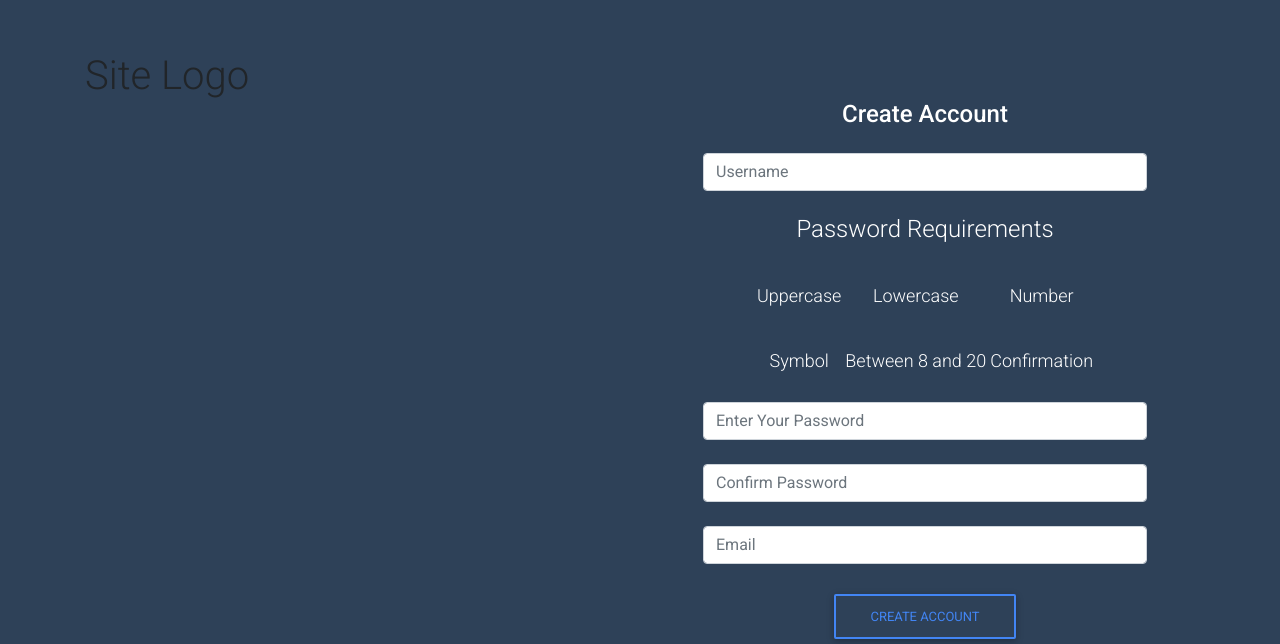
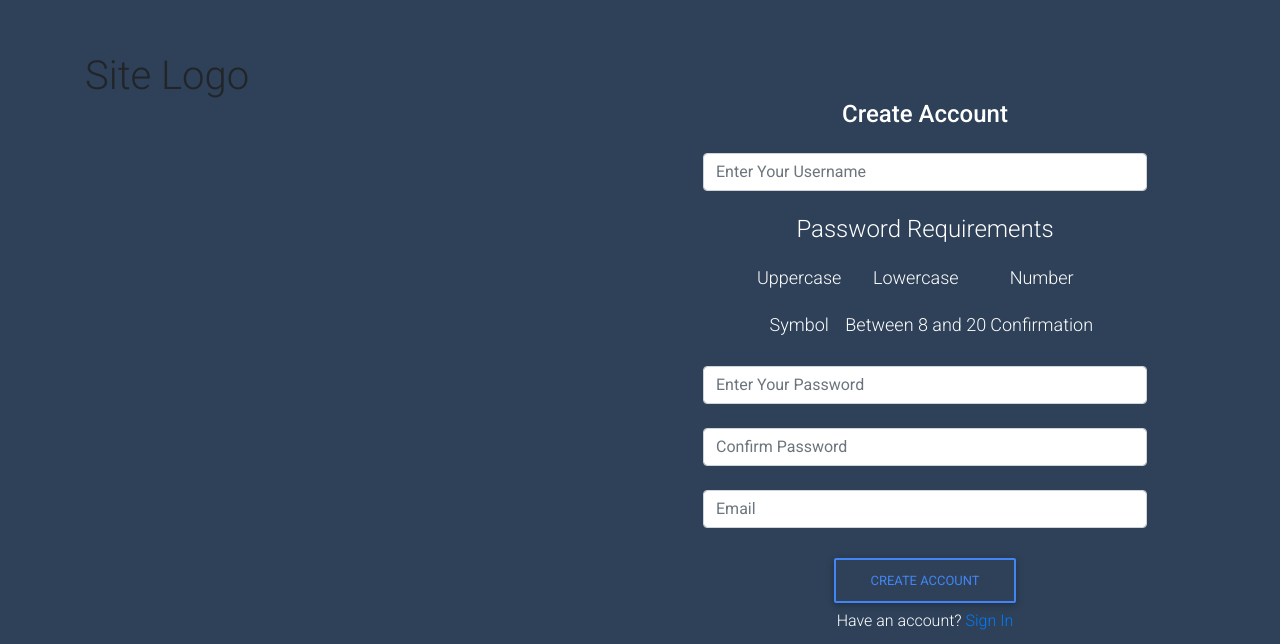
Before and after one commit to Joehill27/CalendarShare, a React (Create React App) app in the folder client/: page /createaccountv2 in a window 1280 px wide. Shown: the part 156-800 px from the top of the page. Built offline with nearby package versions, Linux system fonts and the light colour scheme.

Commit message:
Made  creataccount beautiful

```diff
--- a/client/src/Components/CreateAccount.js
+++ b/client/src/Components/CreateAccount.js
@@ -12,12 +12,12 @@ class CreateAccount extends Component {
     this.state = {
       username: '',
       password: '',
-      uppercase: 'red',
-      lowercase: 'red',
-      number: 'red',
-      symbol: 'red',
-      length: 'red',
-      passconfirm: 'red',
+      uppercase: true,
+      lowercase: true,
+      number: true,
+      symbol: true,
+      length: true,
+      passconfirm: true,
       checkPass: '',
       passconfirmed: '0',
       email: '',
@@ -44,22 +44,22 @@ class CreateAccount extends Component {
 
       // Check that the password meets our requirements
       var password = this.state.password;
-      if(password.match(/[A-Z]/g) != null) this.setState({uppercase: 'green'}); // We have an uppercase
-      else this.setState({uppercase: 'red', passconfirmed: '0'});
-      if(password.match(/[a-z]/g) != null) this.setState({lowercase: 'green'}); // We have a lowercase
-      else this.setState({lowercase: 'red', passconfirmed: '0'});
-      if(password.match(/\d+/g) != null) this.setState({number: 'green'}); // We have a number
-      else this.setState({number: 'red', passconfirmed: '0'});
-      if(password.match(/[^\s\w]/g) != null) this.setState({symbol: 'green'}); // We have a symbol
-      else this.setState({symbol: 'red', passconfirmed: '0'});
-      if((password.length >= 8 && password.length <= 20)) this.setState({length: 'green'}); // We have correct length
-      else this.setState({length: 'red', passconfirmed: '0'});
+      if(password.match(/[A-Z]/g) != null) this.setState({uppercase: false}); // We have an uppercase
+      else this.setState({uppercase: true, passconfirmed: '0'});
+      if(password.match(/[a-z]/g) != null) this.setState({lowercase: false}); // We have a lowercase
+      else this.setState({lowercase: true, passconfirmed: '0'});
+      if(password.match(/\d+/g) != null) this.setState({number: false}); // We have a number
+      else this.setState({number: true, passconfirmed: '0'});
+      if(password.match(/[^\s\w]/g) != null) this.setState({symbol: false}); // We have a symbol
+      else this.setState({symbol: true, passconfirmed: '0'});
+      if((password.length >= 8 && password.length <= 20)) this.setState({length: false}); // We have correct length
+      else this.setState({length: true, passconfirmed: '0'});
       var matches = password.match(/^(?=.*[A-Z])(?=.*[a-z])(?=.*\d)(?=.*[\W_])\S{8,20}$/g);
       if(matches == null) console.log("Password does not meet requirements");
 
       // Checking that confirmation works
-      if(this.state.checkPass === this.state.password) this.setState({ passconfirm: 'green' });
-      else this.setState({ passconfirm: 'red', passconfirmed: '0' });
+      if(this.state.checkPass === this.state.password && this.state.checkPass != '' && this.state.password != '') this.setState({ passconfirm: false });
+      else this.setState({ passconfirm: true, passconfirmed: '0' });
     });
   }
 
@@ -117,13 +117,13 @@ class CreateAccount extends Component {
           </div>
           {/* Password css grid */}
           <div className="FormField">
-            <label className="FormField__Label" htmlFor="password">Password (Requirements)</label>
-            <p style={{ marginTop: '-.75em', marginBot: '-1.5em', color: this.state.uppercase }}>Uppercase Letter</p>
-            <p style={{ marginTop: '-1.5em', marginBot: '-1.5em', color: this.state.lowercase }}>Lowercase Letter</p>
-            <p style={{ marginTop: '-1.5em', marginBot: '-1.5em', color: this.state.number }}>Number</p>
-            <p style={{ marginTop: '-1.5em', marginBot: '-1.5em', color: this.state.symbol }}>Symbol</p>
-            <p style={{ marginTop: '-1.5em', marginBot: '-1.5em', color: this.state.length }}>Between 8 and 20 characters</p>
-            <p style={{ marginTop: '-1.5em', marginBot: '-1.5em', color: this.state.passconfirm }}>Password and confirmation match</p>
+            <label className="FormField__Label" htmlFor="password" style={{ marginBot: '2em' }}>Password (Requirements)</label>
+            {this.state.uppercase ? <p style={{ marginTop: '-..75em', marginBot: '-1.5em', color: 'white' }}>Uppercase Letter</p> : null}
+            {this.state.lowercase ? <p style={{ marginTop: '-.75em', marginBot: '-1.5em', color: 'white' }}>Lowercase Letter</p> : null}
+            {this.state.number ? <p style={{ marginTop: '-.75em', marginBot: '-1.5em', color: 'white' }}>Number</p> : null}
+            {this.state.symbol ? <p style={{ marginTop: '-.75em', marginBot: '-1.5em', color: 'white' }}>Symbol</p> : null}
+            {this.state.length ? <p style={{ marginTop: '-.75em', marginBot: '-1.5em', color: 'white' }}>Between 8 and 20 characters</p> : null}
+            {this.state.passconfirm ? <p style={{ marginTop: '-1.0em', marginBot: '-1.5em', color: 'white' }}>Password and confirmation match</p> : null}
             <input type="password" id="password" className="FormField__Input" placeholder="Enter Your Password" name="password"
             value={this.state.password} onChange={this.handleChange} />
           </div>
--- a/client/src/Components/CreateAccountV2.js
+++ b/client/src/Components/CreateAccountV2.js
@@ -1,6 +1,9 @@
 import React, { Component } from "react";
 import { MDBContainer, MDBRow, MDBCol, MDBInput, MDBBtn, MDBFooter, MDBIcon } from 'mdbreact';
 import Footer from './Footer';
+import axios from 'axios';
+
+const sha256 = require('js-sha256');
 
 class CreateAccountV2 extends Component {
 
@@ -23,6 +26,11 @@ class CreateAccountV2 extends Component {
             matches: false
         };
 
+        localStorage.setItem('userId', -1);
+        localStorage.setItem('contactId', '');
+        localStorage.setItem('contactName', '');
+        localStorage.setItem('contactPhone', '');
+        localStorage.setItem('contactEmail', '');
         this.handleChange = this.handleChange.bind(this);
     }
 
@@ -60,12 +68,54 @@ class CreateAccountV2 extends Component {
             if (this.state.checkPass === this.state.password) this.setState({ passconfirm: '#2E4158' });
             else this.setState({ passconfirm: 'white', passconfirmed: '0' });
 
-            if(this.state.checkPass === this.state.password && this.state.matches === true) this.setState({ open: false });
+            if (this.state.checkPass === this.state.password && this.state.matches === true) this.setState({ open: false });
             else this.setState({ open: true });
         });
     }
 
     render() {
+        const createAccount = async () => {
+            if (this.state.passconfirmed === '1') {
+                var toHash = this.state.username + this.state.password + this.state.username;
+                var hash = sha256(toHash).toString();
+                var hashedInfo = {
+                    username: this.state.username,
+                    password: hash,
+                    checkPass: '',
+                    email: this.state.email
+                };
+                try {
+                    console.log(hashedInfo);
+                    return axios.post('/api/user/createAccount', hashedInfo);
+                } catch (error) {
+                    console.log(error);
+                }
+            } else alert("Your password is wrong");
+        }
+
+        const createAccountHandler = async () => {
+            const response = await createAccount();
+            console.log(response);
+            console.log('Creating account');
+            if (response) {
+                console.log(response.data.error);
+                if (!response.data.error.localeCompare("Account with that username already exists") ||
+                    !response.data.error.localeCompare("Invalid email address") ||
+                    !response.data.error.localeCompare("User with email already exists")) {
+                    console.log(response.data.error);
+                    alert("Account name/email already exists or email is invalid");
+                    return;
+                }
+
+                localStorage.setItem('userId', response.data.user._id);
+                localStorage.setItem('userName', response.data.user.username);
+                this.props.history.push('/home');
+                // window.location.reload();
+            } else {
+                alert("Unable to create account");
+            }
+        }
+
         const bgNavy = { backgroundColor: '#2E4158' }
         return (
             <div style={bgNavy} class="paddingt paddingb">
@@ -79,7 +129,9 @@ class CreateAccountV2 extends Component {
 
                                 <p class="h4 mb-4 white-text">Create Account</p>
 
-                                <input type="text" id="defaultLoginFormEmail" class="form-control mb-4" placeholder="Username" required />
+
+                                <input type="text" id="username" className="form-control mb-4" placeholder="Enter Your Username" name="username"
+                                    value={this.state.username} onChange={this.handleChange} />
                                 {this.state.open ?
                                     <div> <h4 style={{ color: 'white' }}> Password Requirements </h4> </div>
                                     : null
@@ -87,22 +139,22 @@ class CreateAccountV2 extends Component {
                                 {this.state.open ?
                                     <div class="grid-container" style={{ display: 'inline-grid', 'grid-template-columns': 'auto auto auto', padding: '10px' }}>
                                         <div class="grid-item" style={{ 'font-size': '18px', padding: '2px' }}>
-                                            <p style={{ color: this.state.uppercase, marginTop: '1.0em' }}>Uppercase</p>
+                                            <p style={{ color: this.state.uppercase }}>Uppercase</p>
                                         </div>
                                         <div class="grid-item" style={{ 'font-size': '18px', padding: '2px' }}>
-                                            <p style={{ color: this.state.lowercase, marginTop: '1.0em' }}>Lowercase</p>
+                                            <p style={{ color: this.state.lowercase }}>Lowercase</p>
                                         </div>
                                         <div class="grid-item" style={{ 'font-size': '18px', padding: '2px' }}>
-                                            <p style={{ color: this.state.number, marginTop: '1.0em' }}>Number</p>
+                                            <p style={{ color: this.state.number }}>Number</p>
                                         </div>
                                         <div class="grid-item" style={{ 'font-size': '18px', padding: '2px' }}>
-                                            <p style={{ color: this.state.symbol, marginTop: '1.0em' }}>Symbol</p>
+                                            <p style={{ color: this.state.symbol }}>Symbol</p>
                                         </div>
                                         <div class="grid-item" style={{ 'font-size': '18px', padding: '2px' }}>
-                                            <p style={{ color: this.state.length, marginTop: '1.0em' }}>Between 8 and 20</p>
+                                            <p style={{ color: this.state.length }}>Between 8 and 20</p>
                                         </div>
                                         <div class="grid-item" style={{ 'font-size': '18px', padding: '2px' }}>
-                                            <p style={{ color: this.state.passconfirm, marginTop: '1.0em' }}>Confirmation</p>
+                                            <p style={{ color: this.state.passconfirm }}>Confirmation</p>
                                         </div>
                                     </div>
                                     : null
@@ -117,7 +169,7 @@ class CreateAccountV2 extends Component {
                                 <input type="email" id="defaultLoginFormPassword" className="form-control mb-4" placeholder="Email" name="email"
                                     value={this.state.email} onChange={this.handleChange} />
 
-                                <MDBBtn outline color="primary">Create Account</MDBBtn>
+                                <MDBBtn outline color="primary" onClick={createAccountHandler}>Create Account</MDBBtn>
 
                                 <p class="white-text">Have an account?
                                     <a href="/loginv2"> Sign In</a>
```
